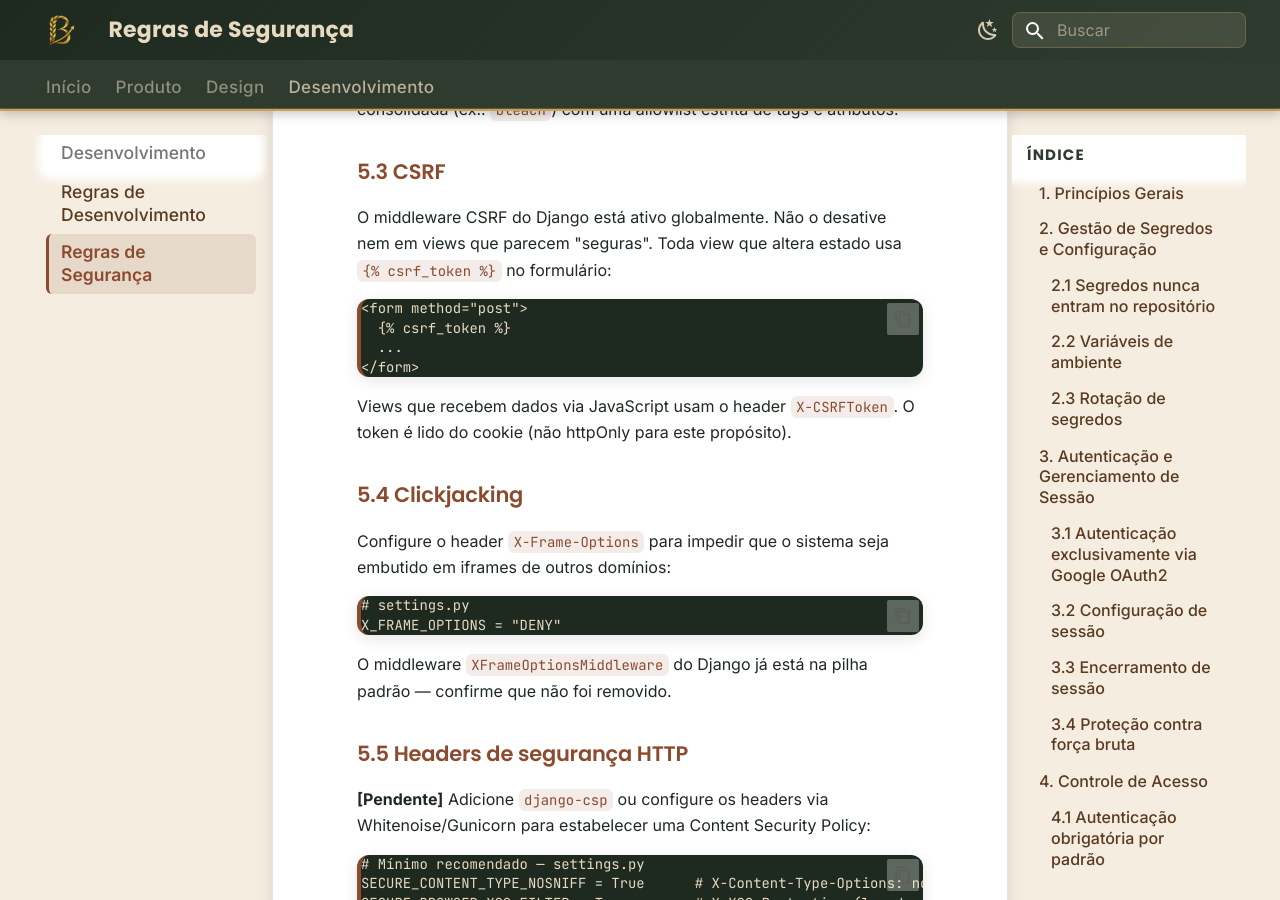
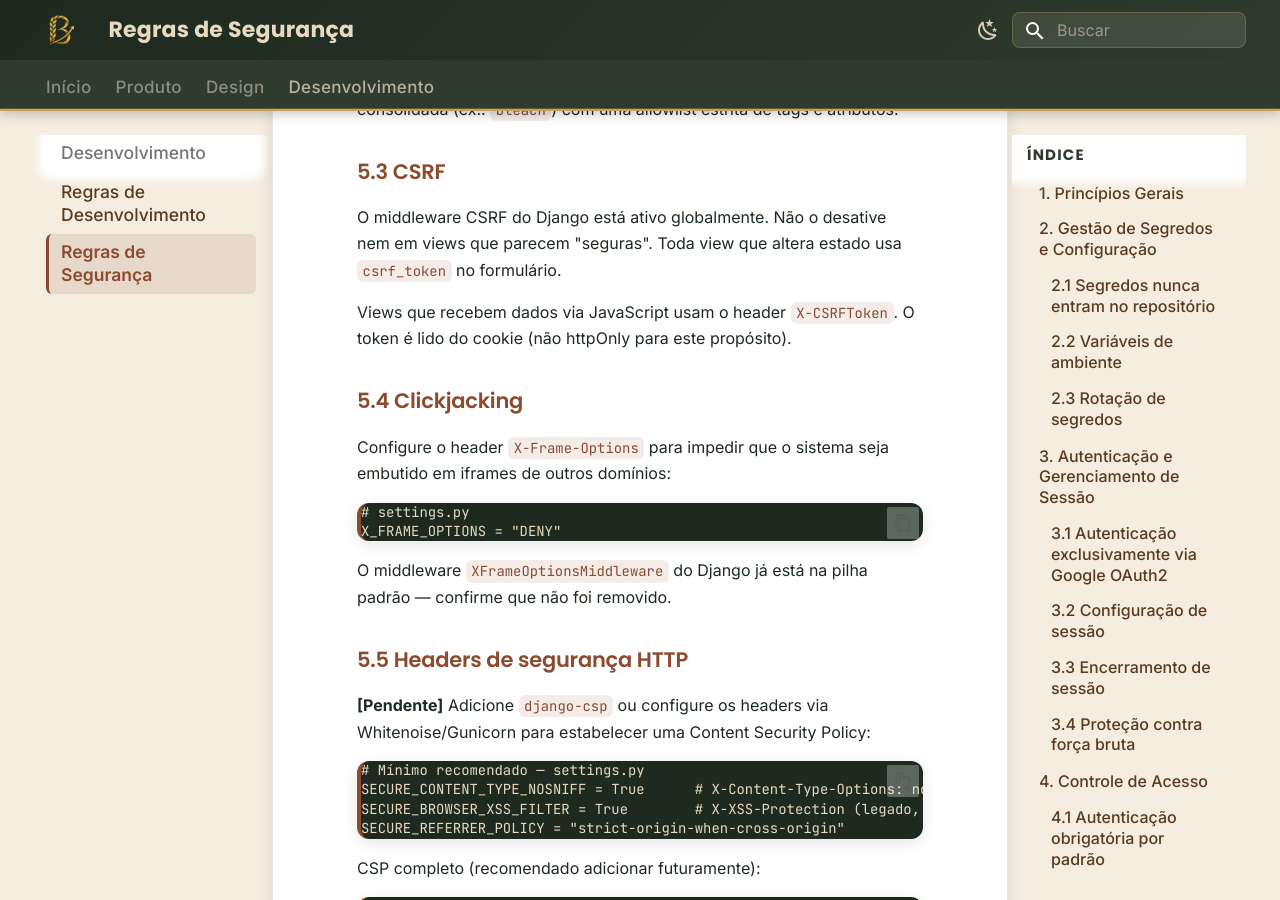
Before and after one commit to welder60/braid_system, an MkDocs documentation site: the page built from docs/seguranca.md, in a window 1280 px wide and 900 px high, scrolled down 6603 px. Built offline with MkDocs 1.6.1 and Material for MkDocs 9.7.7, drawn with Linux system fonts in a browser that asks for light colours.

Commit message:
Docs: simplifica exemplo de CSRF em formulários
Remove o bloco de código HTML que demonstrava o uso de {% csrf_token %} e substitui por uma referência inline a `csrf_token` no formulário. Mantém a explicação sobre o header X-CSRFToken e que o token é lido do cookie.

````diff
--- a/docs/seguranca.md
+++ b/docs/seguranca.md
@@ -249,14 +249,7 @@ Se for necessário permitir HTML rico, use uma biblioteca de sanitização conso
 
 ### 5.3 CSRF
 
-O middleware CSRF do Django está ativo globalmente. Não o desative nem em views que parecem "seguras". Toda view que altera estado usa `{% csrf_token %}` no formulário:
-
-```html
-<form method="post">
-  {% csrf_token %}
-  ...
-</form>
-```
+O middleware CSRF do Django está ativo globalmente. Não o desative nem em views que parecem "seguras". Toda view que altera estado usa `csrf_token` no formulário.
 
 Views que recebem dados via JavaScript usam o header `X-CSRFToken`. O token é lido do cookie (não httpOnly para este propósito).
 
````
